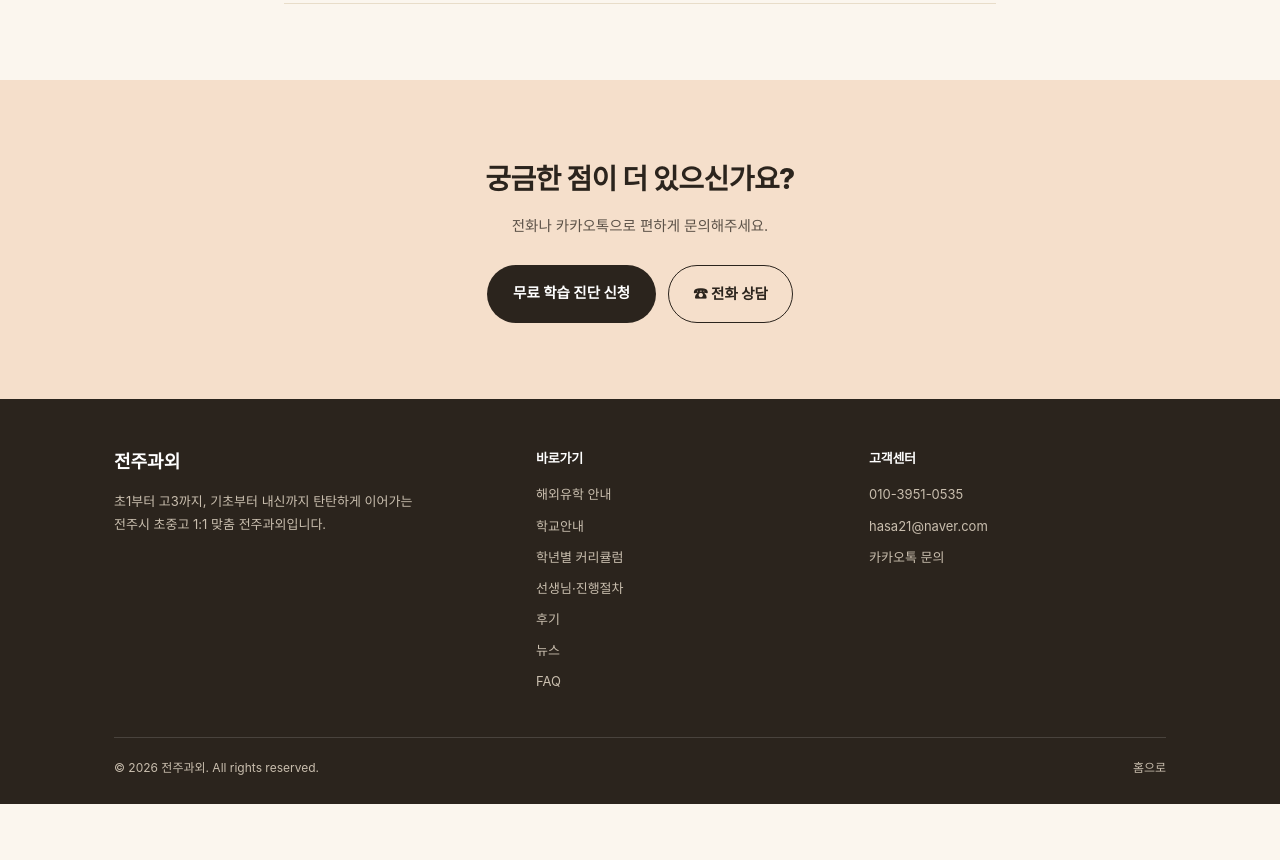
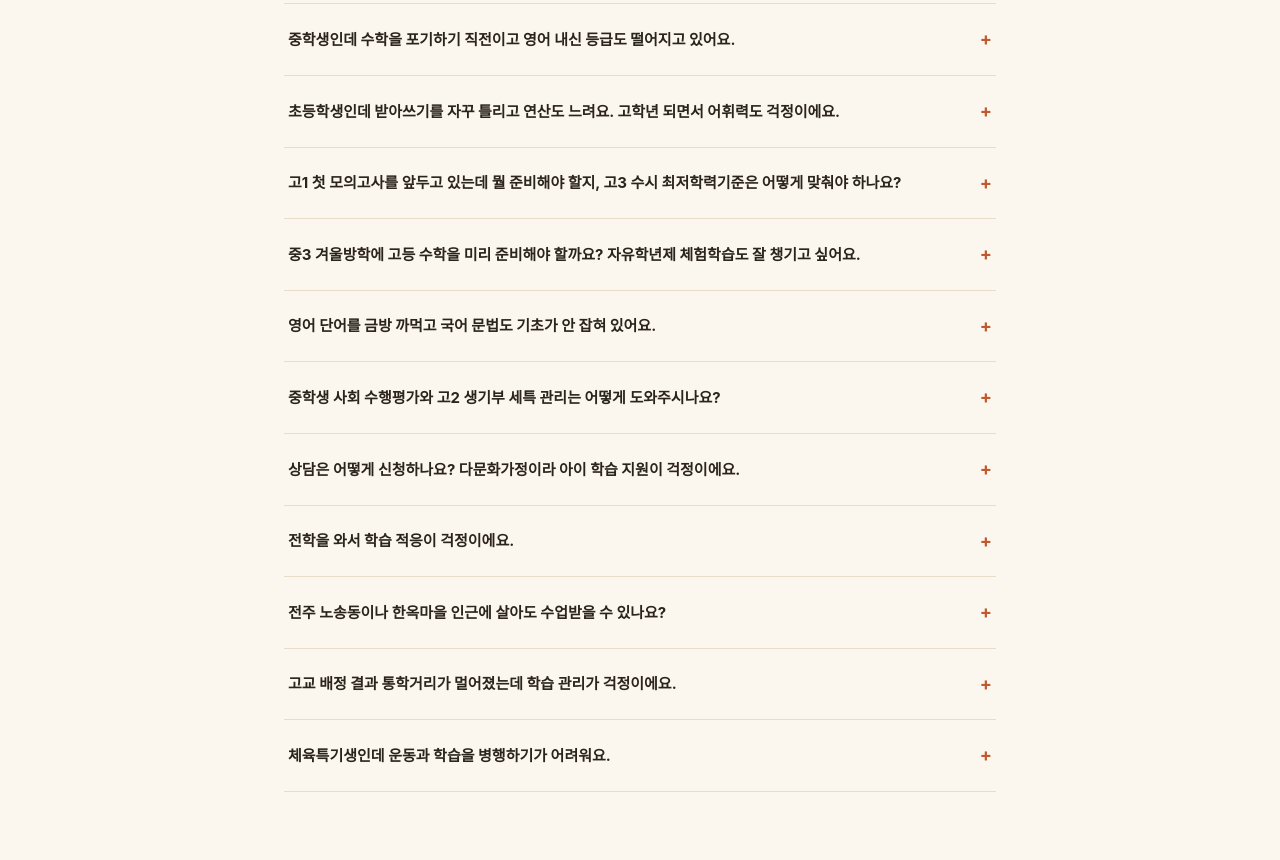
Before and after one commit to hasa080525-ctrl/my-teacher, a plain HTML site: page faq.html in a window 1280 px wide. Shown: the part 1165-2025 px from the top of the page. Before the commit the page ends 1969 px from the top, so only its background shows below. Drawn offline with Linux system fonts and the light colour scheme; a web font is replaced by a local one.

Commit message:
콘텐츠: 신규 키워드를 FAQ 본문에 자연스럽게 반영
Co-Authored-By: Claude Sonnet 5 <noreply@anthropic.com>

```diff
--- a/faq.html
+++ b/faq.html
@@ -145,6 +145,50 @@
         <div class="faq-q">인문논술·수리논술 대비도 가능한가요?<span class="plus">+</span></div>
         <div class="faq-a"><p>네, 가능합니다. 국어는 제시문 독해와 논리적 글쓰기 중심의 인문논술을, 수학은 개념을 서술형으로 풀어내는 수리논술을 목표 대학 기출 유형에 맞춰 지도합니다. 논술전형을 고려하는 고2·고3 학생은 상담 시 함께 안내해드립니다.</p></div>
       </div>
+      <div class="faq-item">
+        <div class="faq-q">중학생인데 수학을 포기하기 직전이고 영어 내신 등급도 떨어지고 있어요.<span class="plus">+</span></div>
+        <div class="faq-a"><p>수학을 포기하기 직전이라면 대부분 어느 한 단원에서부터 결손이 쌓인 경우입니다. 그 시작 지점을 먼저 찾아 다시 쌓아 올리고, 영어는 내신 서술형에서 감점되는 포인트를 짚어 등급 하락을 막는 방향으로 과목별로 다르게 접근합니다.</p></div>
+      </div>
+      <div class="faq-item">
+        <div class="faq-q">초등학생인데 받아쓰기를 자꾸 틀리고 연산도 느려요. 고학년 되면서 어휘력도 걱정이에요.<span class="plus">+</span></div>
+        <div class="faq-a"><p>받아쓰기 오류는 자음·모음 결합 규칙부터 다시 짚어 기초를 다지고, 연산은 반복 훈련으로 정확도와 속도를 함께 끌어올립니다. 고학년으로 갈수록 교과서 지문이 길어지며 어휘력이 독해의 기초가 되므로, 어휘 확장 훈련도 함께 진행합니다.</p></div>
+      </div>
+      <div class="faq-item">
+        <div class="faq-q">고1 첫 모의고사를 앞두고 있는데 뭘 준비해야 할지, 고3 수시 최저학력기준은 어떻게 맞춰야 하나요?<span class="plus">+</span></div>
+        <div class="faq-a"><p>고1 첫 모의고사는 내신과 다른 수능형 문제 유형에 익숙해지는 것이 핵심이라 기출 분석 위주로 준비합니다. 고3 수시를 노린다면 지원 대학별 최저학력기준을 미리 확인해 전략 과목에 집중하는 방향으로 고1 때부터 로드맵을 함께 설계해드립니다.</p></div>
+      </div>
+      <div class="faq-item">
+        <div class="faq-q">중3 겨울방학에 고등 수학을 미리 준비해야 할까요? 자유학년제 체험학습도 잘 챙기고 싶어요.<span class="plus">+</span></div>
+        <div class="faq-a"><p>중3 겨울방학은 고1 공통수학으로 넘어가기 전 결손을 메울 마지막 기회라 수학 선행을 권해드리지만, 지금 학년 개념이 부족하면 결손부터 먼저 채웁니다. 자유학년제 기간의 체험학습·진로활동은 고교 진학 후 과목 선택의 밑거름이 되니 함께 챙겨드립니다.</p></div>
+      </div>
+      <div class="faq-item">
+        <div class="faq-q">영어 단어를 금방 까먹고 국어 문법도 기초가 안 잡혀 있어요.<span class="plus">+</span></div>
+        <div class="faq-a"><p>단어는 한 번에 외우기보다 반복 주기를 짧게 가져가는 암기법으로, 국어 문법은 용어부터 차근차근 짚어 지문 분석에 바로 쓸 수 있도록 지도합니다.</p></div>
+      </div>
+      <div class="faq-item">
+        <div class="faq-q">중학생 사회 수행평가와 고2 생기부 세특 관리는 어떻게 도와주시나요?<span class="plus">+</span></div>
+        <div class="faq-a"><p>중등 사회 수행평가는 평가 기준에 맞춘 자료 조사·발표 구성을 함께 준비하고, 고2 세특은 수업 내용을 진로와 연결지어 기록에 남길 수 있도록 과제·발표 방향을 짚어드립니다.</p></div>
+      </div>
+      <div class="faq-item">
+        <div class="faq-q">상담은 어떻게 신청하나요? 다문화가정이라 아이 학습 지원이 걱정이에요.<span class="plus">+</span></div>
+        <div class="faq-a"><p>홈페이지 하단 '무료 학습 진단 신청'으로 간단히 상담 신청하실 수 있습니다. 다문화가정의 경우 어휘·문해력 격차가 생기기 쉬운 지점을 먼저 진단해 국어 기초부터 차근히 채워드립니다.</p></div>
+      </div>
+      <div class="faq-item">
+        <div class="faq-q">전학을 와서 학습 적응이 걱정이에요.<span class="plus">+</span></div>
+        <div class="faq-a"><p>전학생은 이전 학교와 진도·평가 방식 차이부터 점검해 빠진 부분을 채워드립니다.</p></div>
+      </div>
+      <div class="faq-item">
+        <div class="faq-q">전주 노송동이나 한옥마을 인근에 살아도 수업받을 수 있나요?<span class="plus">+</span></div>
+        <div class="faq-a"><p>네, 전주시 전 지역 어디서나 화상으로 동일한 선생님·커리큘럼을 받으실 수 있어 노송동이나 한옥마을 인근처럼 학원이 가까이 없는 구도심 지역에서도 효자동·송천동과 동일하게 수업받으실 수 있습니다.</p></div>
+      </div>
+      <div class="faq-item">
+        <div class="faq-q">고교 배정 결과 통학거리가 멀어졌는데 학습 관리가 걱정이에요.<span class="plus">+</span></div>
+        <div class="faq-a"><p>통학시간이 늘어난 만큼 이동 중 체력 소모를 고려해 수업 시간을 유연하게 조정해드리며, 화상 수업이라 등하교 후 바로 이어서 진행할 수 있어 시간 손실을 줄일 수 있습니다.</p></div>
+      </div>
+      <div class="faq-item">
+        <div class="faq-q">체육특기생인데 운동과 학습을 병행하기가 어려워요.<span class="plus">+</span></div>
+        <div class="faq-a"><p>훈련·대회 일정에 맞춰 수업 시간을 유연하게 조정하고, 결석이 잦아도 진도를 놓치지 않도록 핵심 개념 위주로 압축해 지도합니다.</p></div>
+      </div>
     </div>
   </div>
 </section>
```
